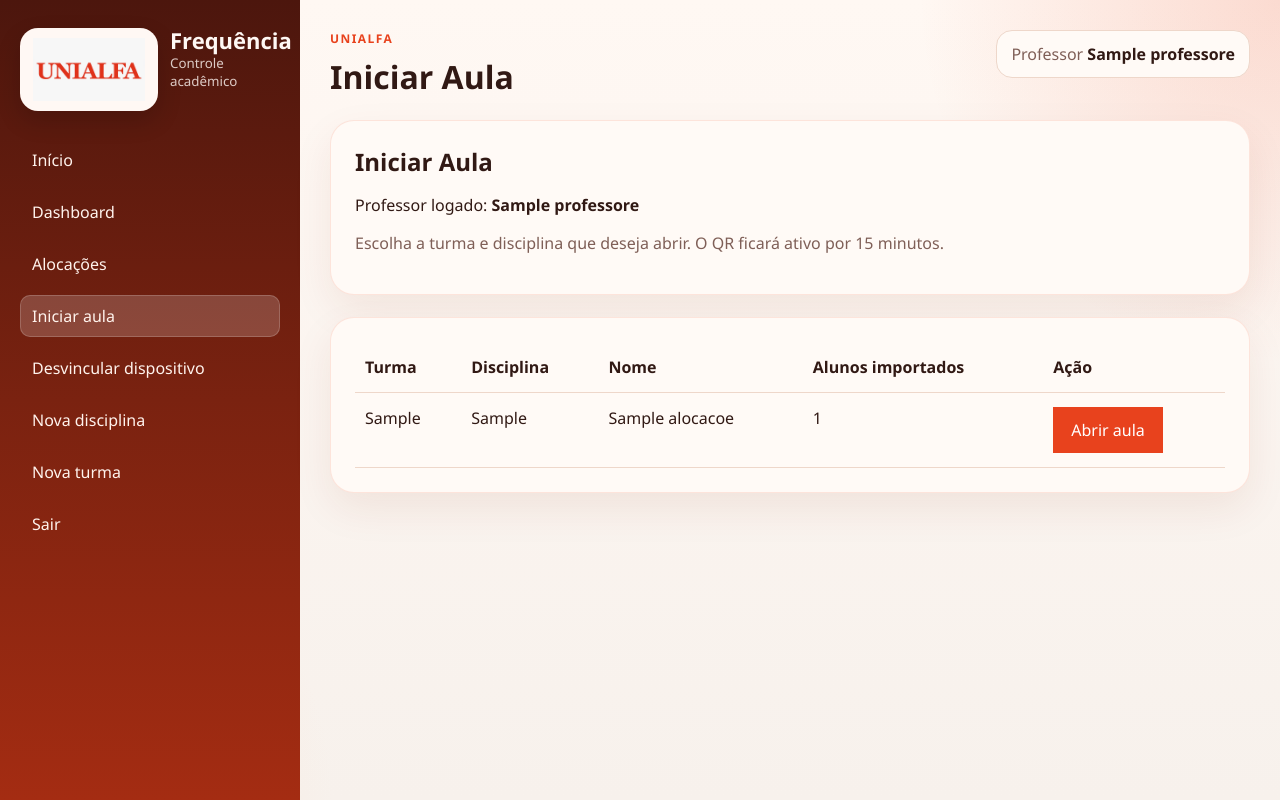
After one commit to frequencia-alfa/frequencia, a Flask app: page /iniciar_aula in a window 1280 px wide. The commit adds this page. Run offline with Flask 3, Linux system fonts and the light colour scheme; the visitor is signed in with stand-in values (Sample User, id 1); tables that the repository leaves empty hold one stand-in row (values such as "Sample post"); a database or web service that is not in the repository returns one stand-in record (values such as "Sample title"); some libraries are stand-ins or nearby versions.

Commit message:
Reorganiza inicio de aula no menu e exibe presencas ao lado do QR

```diff
--- a/app.py
+++ b/app.py
@@ -686,6 +686,42 @@ def alocacoes():
     )
 
 
+@app.route("/iniciar_aula")
+def iniciar_aula_menu():
+    login_redirect = require_login()
+    if login_redirect:
+        return login_redirect
+
+    professor = professor_logado()
+    alocacoes_rows = conn.execute(
+        """
+        SELECT
+            a.id,
+            a.turma_id,
+            d.codigo AS disciplina_codigo,
+            d.nome AS disciplina_nome,
+            t.codigo AS turma_codigo,
+            COUNT(al.codigo) AS total_alunos
+        FROM alocacoes a
+        JOIN disciplinas d ON d.id = a.disciplina_id
+        JOIN turmas t ON t.id = a.turma_id
+        LEFT JOIN alunos al ON al.turma_id = a.turma_id
+        WHERE a.professor_id = ?
+        GROUP BY a.id, a.turma_id, d.codigo, d.nome, t.codigo
+        ORDER BY t.codigo, d.nome
+        """,
+        (professor["id"],),
+    ).fetchall()
+
+    return render_template(
+        "iniciar_aula_menu.html",
+        title="Iniciar Aula",
+        professor=professor,
+        alocacoes_rows=alocacoes_rows,
+        expiration_minutes=AULA_EXPIRATION_MINUTES,
+    )
+
+
 @app.route("/alocacoes/remover/<int:alocacao_id>", methods=["POST"])
 def remover_alocacao(alocacao_id):
     login_redirect = require_login()
--- a/static/style.css
+++ b/static/style.css
@@ -182,6 +182,11 @@ a {
 
 .menu a:hover {
     background: rgba(255, 255, 255, 0.12);
+}
+
+.menu a.is-active {
+    background: rgba(255, 255, 255, 0.18);
+    box-shadow: inset 0 0 0 1px rgba(255, 255, 255, 0.18);
 }
 
 .content {
--- a/templates/base.html
+++ b/templates/base.html
@@ -5,7 +5,7 @@
     <meta name="viewport" content="width=device-width, initial-scale=1">
     {% set compact_view = compact_layout or request.path.startswith('/aula/') %}
     {% set home_view = request.endpoint == 'home' %}
-    <title>{{ title }} | Frequência</title>
+    <title>{{ title }} | Frequ&ecirc;ncia</title>
     <link rel="stylesheet" href="{{ url_for('static', filename='style.css') }}">
 </head>
 <body class="{% if home_view %}home-view{% endif %}">
@@ -16,28 +16,29 @@
                     <img class="brand-logo" src="{{ url_for('logo_asset') }}" alt="UNIALFA">
                 </span>
                 <span class="brand-text">
-                    <strong>Frequência</strong>
-                    <small>Controle acadêmico</small>
+                    <strong>Frequ&ecirc;ncia</strong>
+                    <small>Controle acad&ecirc;mico</small>
                 </span>
             </a>
 
             {% if not compact_view %}
             <nav class="menu">
-                <a href="{{ url_for('home') }}">Início</a>
+                <a href="{{ url_for('home') }}" class="{% if request.endpoint == 'home' %}is-active{% endif %}">In&iacute;cio</a>
                 {% if session_professor %}
-                <a href="{{ url_for('dashboard') }}">Dashboard</a>
-                <a href="{{ url_for('alocacoes') }}">Alocações</a>
-                <a href="{{ url_for('desvincular') }}">Desvincular dispositivo</a>
-                <a href="{{ url_for('nova_disciplina') }}">Nova disciplina</a>
-                <a href="{{ url_for('nova_turma') }}">Nova turma</a>
+                <a href="{{ url_for('dashboard') }}" class="{% if request.endpoint == 'dashboard' %}is-active{% endif %}">Dashboard</a>
+                <a href="{{ url_for('alocacoes') }}" class="{% if request.endpoint == 'alocacoes' %}is-active{% endif %}">Aloca&ccedil;&otilde;es</a>
+                <a href="{{ url_for('iniciar_aula_menu') }}" class="{% if request.endpoint in ['iniciar_aula_menu', 'iniciar'] %}is-active{% endif %}">Iniciar aula</a>
+                <a href="{{ url_for('desvincular') }}" class="{% if request.endpoint == 'desvincular' %}is-active{% endif %}">Desvincular dispositivo</a>
+                <a href="{{ url_for('nova_disciplina') }}" class="{% if request.endpoint == 'nova_disciplina' %}is-active{% endif %}">Nova disciplina</a>
+                <a href="{{ url_for('nova_turma') }}" class="{% if request.endpoint == 'nova_turma' %}is-active{% endif %}">Nova turma</a>
                 {% if session_is_admin %}
-                <a href="{{ url_for('novo_professor') }}">Cadastrar professor</a>
-                <a href="{{ url_for('professores_admin') }}">Visão administrativa</a>
+                <a href="{{ url_for('novo_professor') }}" class="{% if request.endpoint == 'novo_professor' %}is-active{% endif %}">Cadastrar professor</a>
+                <a href="{{ url_for('professores_admin') }}" class="{% if request.endpoint == 'professores_admin' %}is-active{% endif %}">Vis&atilde;o administrativa</a>
                 {% endif %}
                 <a href="{{ url_for('logout') }}">Sair</a>
                 {% else %}
-                <a href="{{ url_for('login') }}">Entrar</a>
-                <a href="{{ url_for('novo_professor') }}">Cadastrar professor</a>
+                <a href="{{ url_for('login') }}" class="{% if request.endpoint == 'login' %}is-active{% endif %}">Entrar</a>
+                <a href="{{ url_for('novo_professor') }}" class="{% if request.endpoint == 'novo_professor' %}is-active{% endif %}">Cadastrar professor</a>
                 {% endif %}
             </nav>
             {% endif %}
--- /dev/null
+++ b/templates/iniciar_aula_menu.html
@@ -0,0 +1,40 @@
+{% extends "base.html" %}
+
+{% block content %}
+<section class="panel">
+    <h2>Iniciar Aula</h2>
+    <p>Professor logado: <strong>{{ professor["nome"] }}</strong></p>
+    <p class="helper">Escolha a turma e disciplina que deseja abrir. O QR ficar&aacute; ativo por {{ expiration_minutes }} minutos.</p>
+</section>
+
+<section class="panel">
+    <table>
+        <thead>
+            <tr>
+                <th>Turma</th>
+                <th>Disciplina</th>
+                <th>Nome</th>
+                <th>Alunos importados</th>
+                <th>A&ccedil;&atilde;o</th>
+            </tr>
+        </thead>
+        <tbody>
+            {% if alocacoes_rows %}
+                {% for row in alocacoes_rows %}
+                <tr>
+                    <td>{{ row["turma_codigo"] }}</td>
+                    <td>{{ row["disciplina_codigo"] }}</td>
+                    <td>{{ row["disciplina_nome"] }}</td>
+                    <td>{{ row["total_alunos"] }}</td>
+                    <td><a class="button" href="{{ url_for('iniciar', alocacao_id=row['id']) }}">Abrir aula</a></td>
+                </tr>
+                {% endfor %}
+            {% else %}
+                <tr>
+                    <td colspan="5">Nenhuma aloca&ccedil;&atilde;o cadastrada.</td>
+                </tr>
+            {% endif %}
+        </tbody>
+    </table>
+</section>
+{% endblock %}
```
Also changed, not shown: other parts of static/style.css (+75 -16 lines), templates/alocacoes.html (+4 -6 lines), templates/aula_iniciada.html (+39 -21 lines).
